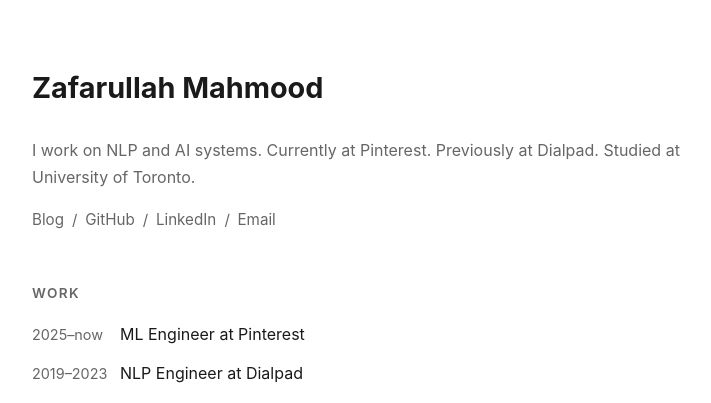
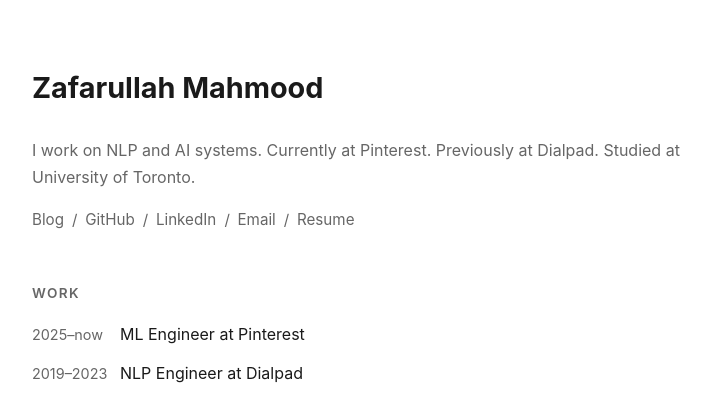
Before and after one commit to zaffnet/zaffnet.github.io, a Jekyll site: the page built from index.html, in a window 1280 px wide. Shown: the top 403 px of the page, without its empty margins (283-994 px from the left). Built offline with Jekyll 4.4.1, drawn with Linux system fonts in a browser that asks for light colours.

Commit message:
Add Resume link back to homepage navigation

```diff
--- a/index.html
+++ b/index.html
@@ -15,6 +15,7 @@ title: "Home"
       <a href="https://github.com/zaffnet" target="_blank" rel="noopener noreferrer">GitHub</a>
       <a href="https://www.linkedin.com/in/zaffnet" target="_blank" rel="noopener noreferrer">LinkedIn</a>
       <a href="mailto:zafarullah.mahmood@gmail.com">Email</a>
+      <a href="https://resume.zafarmahmood.com/zafarullah-mahmood-resume.pdf" target="_blank" rel="noopener noreferrer">Resume</a>
     </p>
   </div>
 
```
